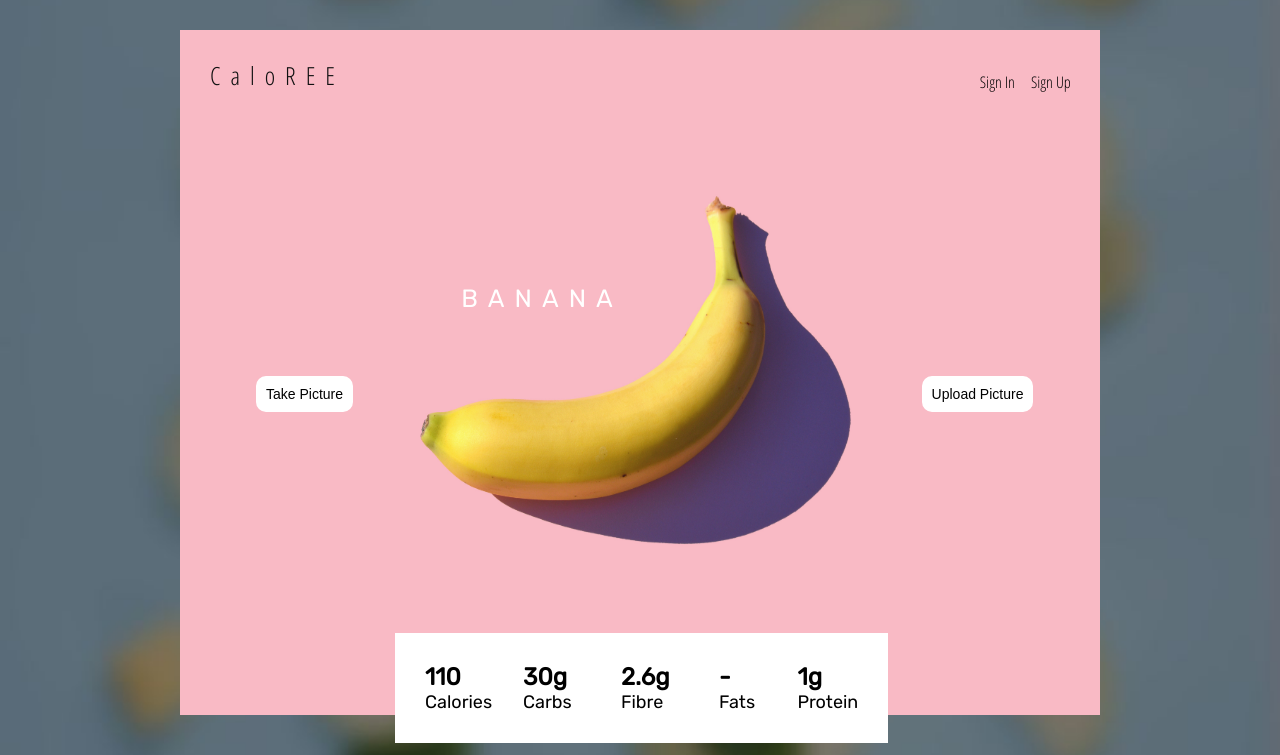
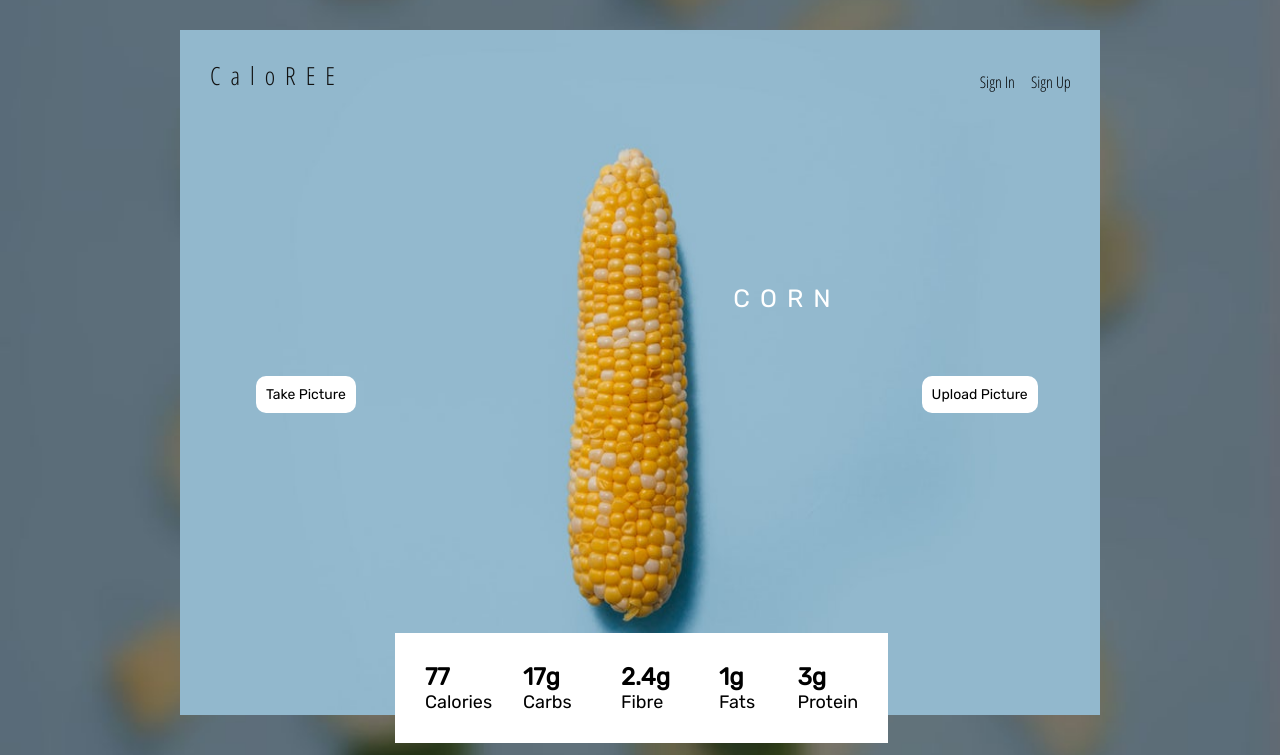
Before and after one commit to ossaris56/CaloREE, a Flask app: page / in a window 1280 px wide. Shown: the top 755 px of the page. Run offline with Flask 2, Linux system fonts and the light colour scheme.

Commit message:
Changed the slideshow timings

```diff
--- a/caloree/static/css/index.css
+++ b/caloree/static/css/index.css
@@ -119,6 +119,7 @@
     border-radius: 10px; /* Rounded corners */
     font-size: 14px; /* Increase font size */
     text-decoration: none;
+    font-family: 'Rubik', sans-serif;
 }
 
 .uploadPicBtn {
@@ -135,6 +136,7 @@
     border-radius: 10px; /* Rounded corners */
     font-size: 14px; /* Increase font size */
     text-decoration: none;
+    font-family: 'Rubik', sans-serif;
 }
 
 .takePicBtn:hover, .uploadPicBtn:hover, .signIn:hover, .signUp:hover {
--- a/caloree/static/js/index.js
+++ b/caloree/static/js/index.js
@@ -29,5 +29,5 @@
     myIndex++;
     if (myIndex > x.length) { myIndex = 1 }
     x[myIndex - 1].style.display = "block";
-    setTimeout(carousel, 2000); // Change image every 2 seconds
+    setTimeout(carousel, 3000); // Change image every 2 seconds
 }
--- a/caloree/templates/Index.html
+++ b/caloree/templates/Index.html
@@ -13,12 +13,12 @@
 </head>
 <body class="backgroundImg">
     <div class="content container">
-        <button class="takePicBtn" title="Take Picture">Take Picture
+        <label class="takePicBtn" title="Take Picture">Take Picture
             <input type="file" accept="image/*;capture=camera">
-        </button>
-        <button class="uploadPicBtn" title="Upload Picture">Upload Picture
+        </label>
+        <label class="uploadPicBtn" title="Upload Picture">Upload Picture
             <input type="file" accept="image/*;capture=camera">
-        </button>
+        </label>
         <a href="auth\login\login.html" class="signIn">Sign In</a>
         <a href="auth\register\register.html" class="signUp">Sign Up</a>
         <div class="mySlides bgcolour1">
@@ -147,7 +147,7 @@
             </section>
             <section class="fibre container">
                 <div class="animatee num">
-                    <b>-</b>
+                    <b>1g</b>
                 </div>
                 <div class="name">
                     Fibre
```
